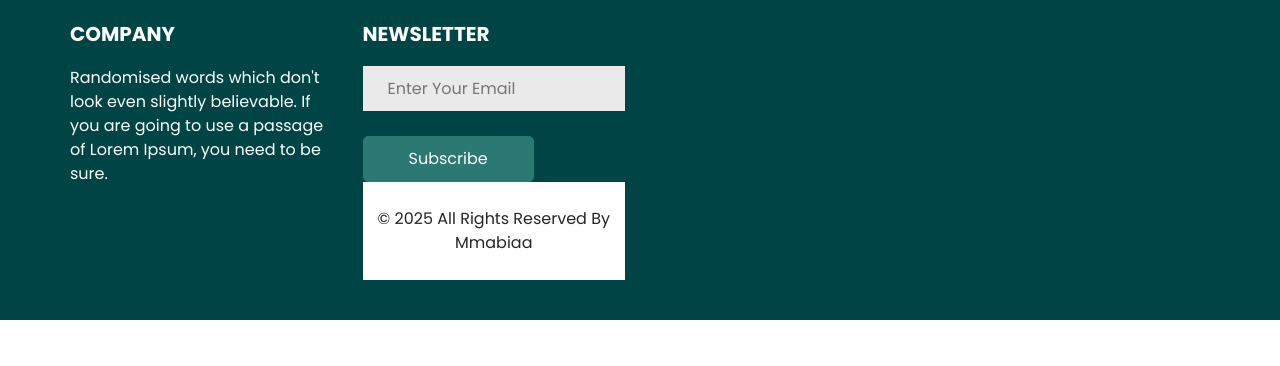
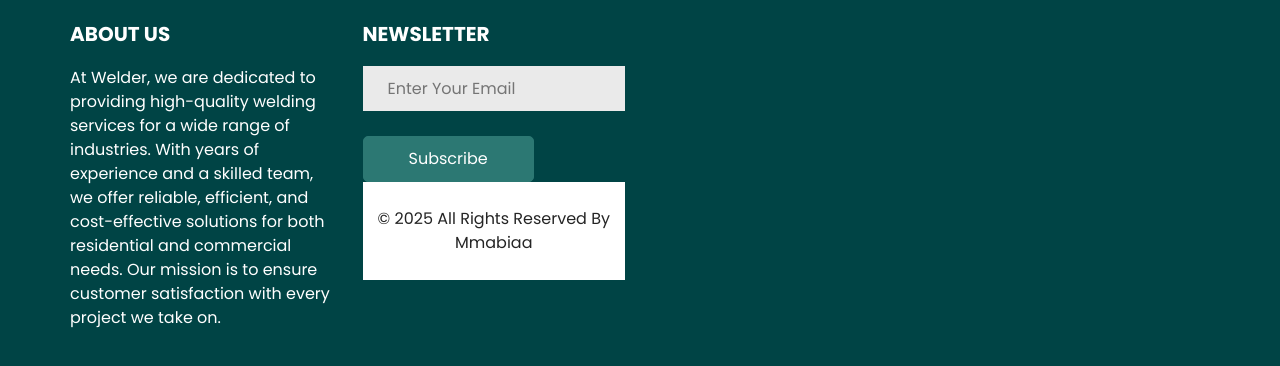
Before and after one commit to Mmabiaa/Welding-Website-Template, a plain HTML site: page src/index.html in a window 1280 px wide. Shown: the part 4373-4739 px from the top of the page. Before the commit the page ends 4693 px from the top, so only its background shows below. Drawn offline with nearby package versions, Linux system fonts and the light colour scheme; some packages are replaced by stand-ins of ours.

Commit message:
Enhanced info section & footer

```diff
--- a/src/index.html
+++ b/src/index.html
@@ -718,10 +718,13 @@
       <div class="row">
         <div class="col-lg-3 col-md-6">
           <div class="info_detail">
-            <h5>Company</h5>
+           <h5>
+             About Us
+           </h5>
             <p>
-              Randomised words which don't look even slightly believable. If you are going to use a passage of Lorem Ipsum, you need to be sure.
+              At Welder, we are dedicated to providing high-quality welding services for a wide range of industries. With years of experience and a skilled team, we offer reliable, efficient, and cost-effective solutions for both residential and commercial needs. Our mission is to ensure customer satisfaction with every project we take on.
             </p>
+
           </div>
         </div>
         <div class="col-lg-3 col-md-6">
```
